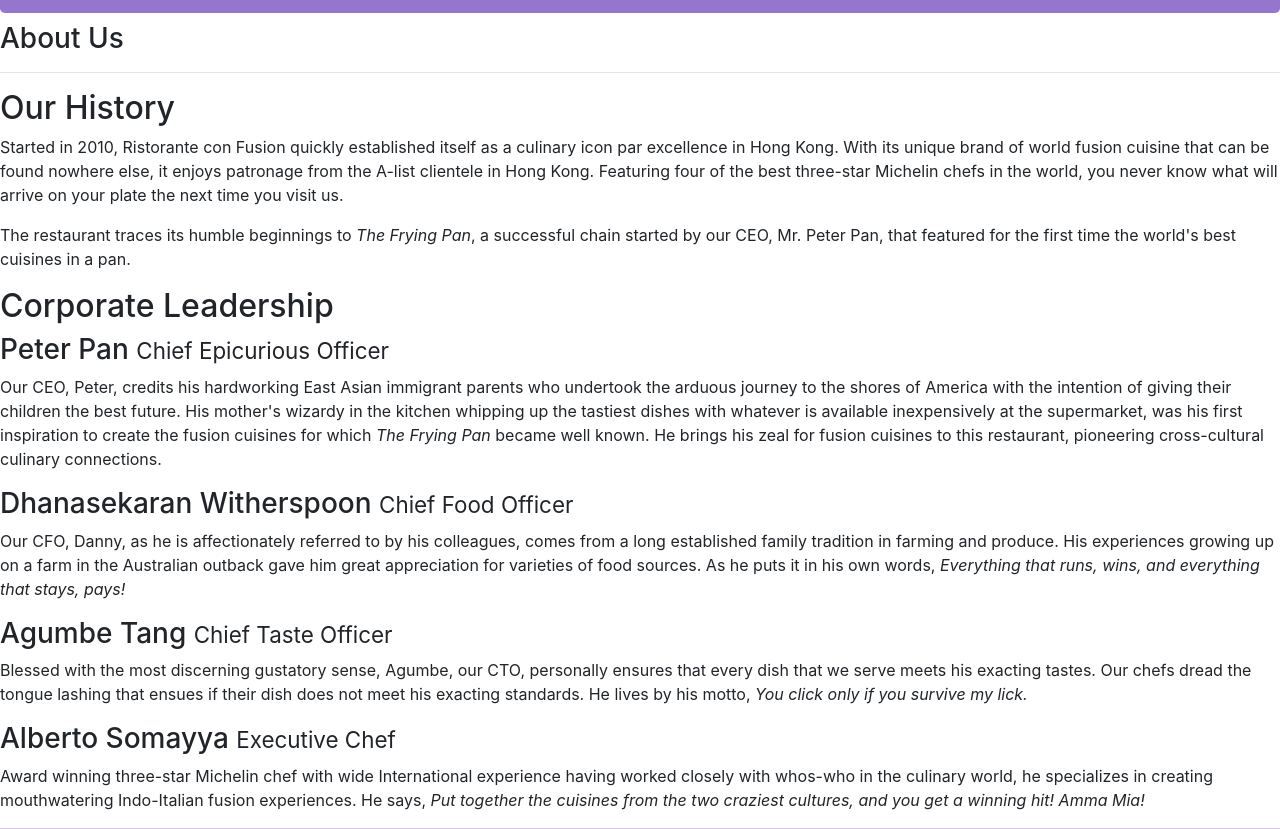
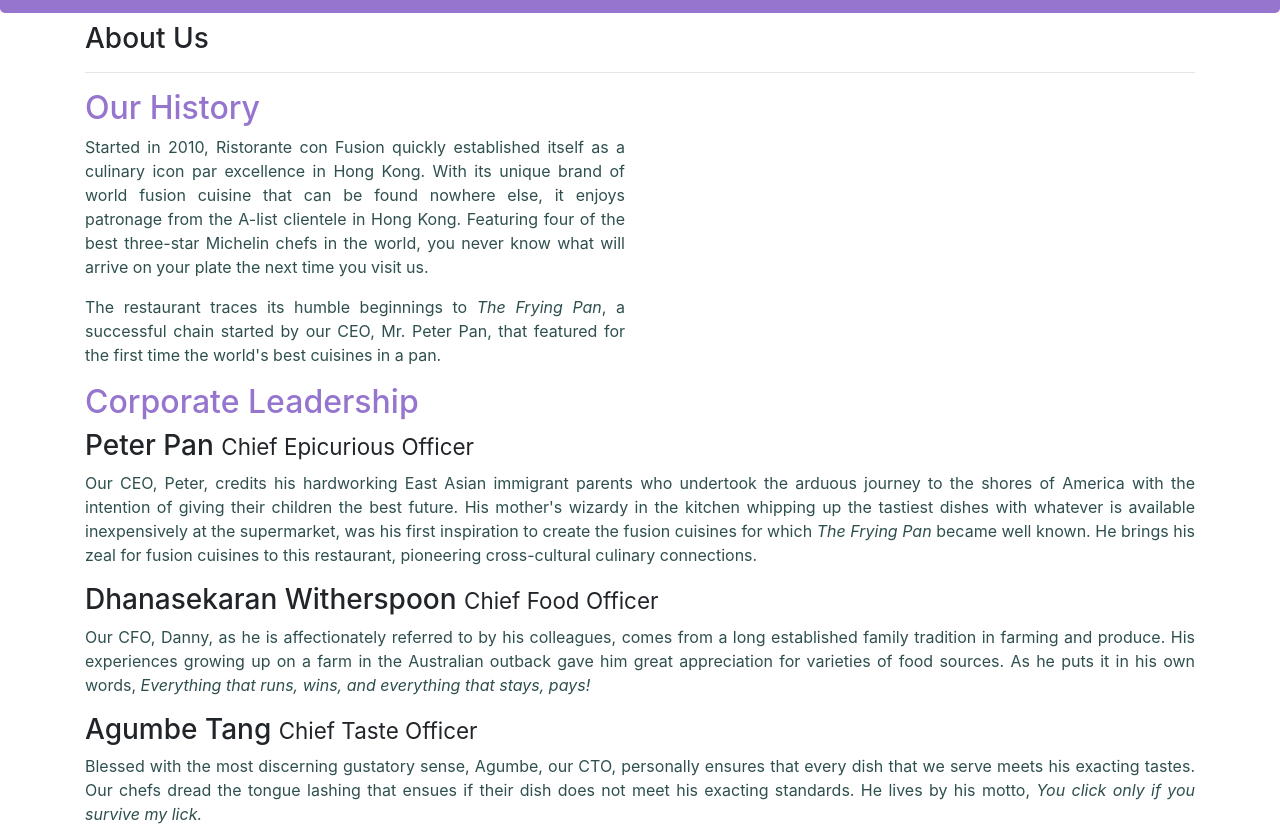
Before and after one commit to RahtonhnhakeTon/Ristorante-Con-Fusion, a website: page aboutus.html in a window 1280 px wide. Shown: the part 280-1109 px from the top of the page. Drawn offline with nearby package versions, Linux system fonts and the light colour scheme.

Commit message:
completed assignment 1

```diff
--- a/aboutus.html
+++ b/aboutus.html
@@ -27,36 +27,36 @@
         </div>
     </header>
 
-    <div>
-        <div>
-            <div>
+    <div class="container">
+        <div class="row">
+            <div class="col-12">
                <h3>About Us</h3>
                <hr>
             </div>
         </div>
 
-        <div>
-            <div>
-                <h2>Our History</h2>
-                <p>Started in 2010, Ristorante con Fusion quickly established itself as a culinary icon par excellence in Hong Kong. With its unique brand of world fusion cuisine that can be found nowhere else, it enjoys patronage from the A-list clientele in Hong Kong.  Featuring four of the best three-star Michelin chefs in the world, you never know what will arrive on your plate the next time you visit us.</p>
-                <p>The restaurant traces its humble beginnings to <em>The Frying Pan</em>, a successful chain started by our CEO, Mr. Peter Pan, that featured for the first time the world's best cuisines in a pan.</p>
+        <div class="row">
+            <div class="col-sm-6 col-12">
+                <h2 class="title">Our History</h2>
+                <p class="content">Started in 2010, Ristorante con Fusion quickly established itself as a culinary icon par excellence in Hong Kong. With its unique brand of world fusion cuisine that can be found nowhere else, it enjoys patronage from the A-list clientele in Hong Kong.  Featuring four of the best three-star Michelin chefs in the world, you never know what will arrive on your plate the next time you visit us.</p>
+                <p class="content">The restaurant traces its humble beginnings to <em>The Frying Pan</em>, a successful chain started by our CEO, Mr. Peter Pan, that featured for the first time the world's best cuisines in a pan.</p>
             </div>
-            <div>
+            <div class="col-auto">
             </div>
         </div>
 
 
-        <div>
-            <div>
-                <h2>Corporate Leadership</h2>
+        <div class="row">
+            <div class="col-12">
+                <h2 class="title">Corporate Leadership</h2>
                 <h3>Peter Pan <small>Chief Epicurious Officer</small></h3>
-                <p>Our CEO, Peter, credits his hardworking East Asian immigrant parents who undertook the arduous journey to the shores of America with the intention of giving their children the best future. His mother's wizardy in the kitchen whipping up the tastiest dishes with whatever is available inexpensively at the supermarket, was his first inspiration to create the fusion cuisines for which <em>The Frying Pan</em> became well known. He brings his zeal for fusion cuisines to this restaurant, pioneering cross-cultural culinary connections.</p>
+                <p class="d-none d-sm-block content">Our CEO, Peter, credits his hardworking East Asian immigrant parents who undertook the arduous journey to the shores of America with the intention of giving their children the best future. His mother's wizardy in the kitchen whipping up the tastiest dishes with whatever is available inexpensively at the supermarket, was his first inspiration to create the fusion cuisines for which <em>The Frying Pan</em> became well known. He brings his zeal for fusion cuisines to this restaurant, pioneering cross-cultural culinary connections.</p>
                 <h3>Dhanasekaran Witherspoon <small>Chief Food Officer</small></h3>
-                <p>Our CFO, Danny, as he is affectionately referred to by his colleagues, comes from a long established family tradition in farming and produce. His experiences growing up on a farm in the Australian outback gave him great appreciation for varieties of food sources. As he puts it in his own words, <em>Everything that runs, wins, and everything that stays, pays!</em></p>
+                <p class="d-none d-sm-block content">Our CFO, Danny, as he is affectionately referred to by his colleagues, comes from a long established family tradition in farming and produce. His experiences growing up on a farm in the Australian outback gave him great appreciation for varieties of food sources. As he puts it in his own words, <em>Everything that runs, wins, and everything that stays, pays!</em></p>
                 <h3>Agumbe Tang <small>Chief Taste Officer</small></h3>
-                <p>Blessed with the most discerning gustatory sense, Agumbe, our CTO, personally ensures that every dish that we serve meets his exacting tastes. Our chefs dread the tongue lashing that ensues if their dish does not meet his exacting standards. He lives by his motto, <em>You click only if you survive my lick.</em></p>
+                <p class="d-none d-sm-block content">Blessed with the most discerning gustatory sense, Agumbe, our CTO, personally ensures that every dish that we serve meets his exacting tastes. Our chefs dread the tongue lashing that ensues if their dish does not meet his exacting standards. He lives by his motto, <em>You click only if you survive my lick.</em></p>
                 <h3>Alberto Somayya <small>Executive Chef</small></h3>
-                <p>Award winning three-star Michelin chef with wide International experience having worked closely with whos-who in the culinary world, he specializes in creating mouthwatering Indo-Italian fusion experiences. He says, <em>Put together the cuisines from the two craziest cultures, and you get a winning hit! Amma Mia!</em></p>
+                <p class="d-none d-sm-block content">Award winning three-star Michelin chef with wide International experience having worked closely with whos-who in the culinary world, he specializes in creating mouthwatering Indo-Italian fusion experiences. He says, <em>Put together the cuisines from the two craziest cultures, and you get a winning hit! Amma Mia!</em></p>
             </div>
        </div>
 
@@ -103,6 +103,10 @@
            </div>
         </div>
     </footer>
+     <!-- jQuery first, then Popper.js, then Bootstrap JS. -->
+     <script src="node_modules/jquery/dist/jquery.slim.min.js"></script>
+     <script src="node_modules/popper.js/dist/umd/popper.min.js"></script>
+     <script src="node_modules/bootstrap/dist/js/bootstrap.min.js"></script>
 
 </body>
 
--- a/css/styles.css
+++ b/css/styles.css
@@ -3,12 +3,33 @@
     padding: 0px auto;
 }
 
+@media (min-width: 576px){
     .row-content {
         margin: 0px auto;
         padding: 50px 0px 50px 0px;
         border-bottom: 1px ridge;
         border-color: lightgray;
         min-height: 400px;
+    }
+}
+
+@media (max-width: 575px){
+    .row-content {
+        margin: 0px auto;
+        padding: 50px 0px 50px 0px;
+        border-bottom: 1px ridge;
+        border-color: lightgray;
+        min-height: 150px;
+    }
+}
+
+.content {
+    color: darkslategray;
+    text-align: justify;
+}
+
+.title {
+    color: #9575CD;
 }
 
 .footer {
```
Also changed, not shown: index.html (+7 -7 lines). Lines whose indentation alone changed are shown as unchanged.
